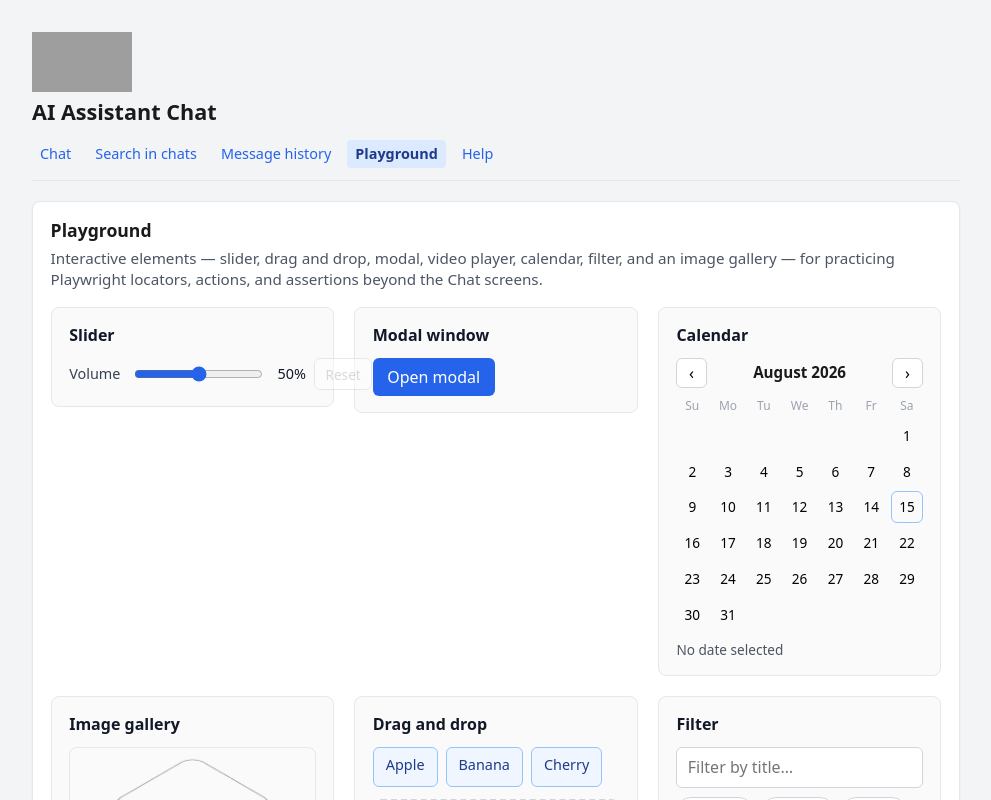
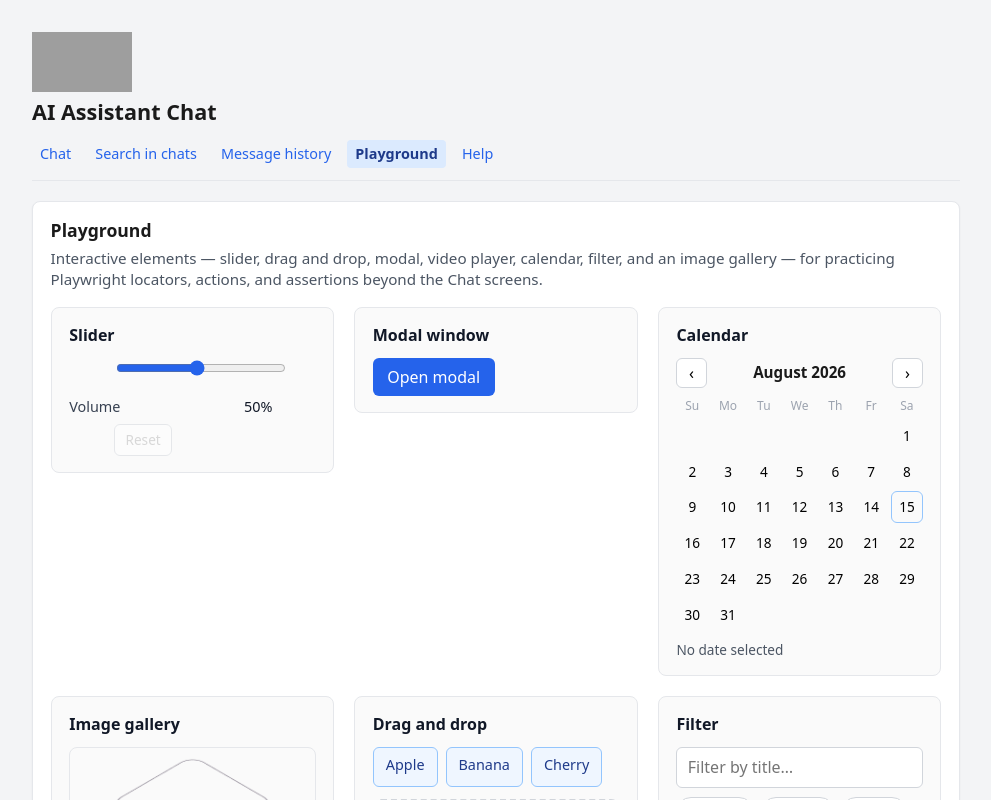
Before and after one commit to eilinwis/ai-assistant-chat, a React (Vite) app: page /playground in a window 1280 px wide. Shown: the top 800 px of the page, without its empty margins (144-1135 px from the left). Built offline with nearby package versions, Linux system fonts and the light colour scheme; grey boxes are pictures that could not be loaded.

Commit message:
volume slider style fixed

```diff
--- a/src/components/playground/VolumeSlider.tsx
+++ b/src/components/playground/VolumeSlider.tsx
@@ -1,15 +1,66 @@
-import { useState } from 'react'
+import { useState, type CSSProperties } from 'react'
 
 const DEFAULT_VOLUME = 50
 
+const containerStyle: CSSProperties = {
+  display: 'flex',
+  alignItems: 'center',
+  gap: '0.75rem',
+}
+
+const labelStyle: CSSProperties = {
+  fontSize: '0.9rem',
+  color: '#374151',
+  maxWidth: '4ch',
+  textAlign: 'left',
+}
+
+const valueStyle: CSSProperties = {
+  fontSize: '0.9rem',
+  fontVariantNumeric: 'tabular-nums',
+  color: '#111827',
+  paddingRight: '5.5rem',
+}
+
+const sliderContainerStyle: CSSProperties = {
+  display: 'flex',
+  flexDirection: 'column',
+  alignItems: 'flex-start',
+  gap: '0.5rem',
+  marginRight: '-3.5rem',
+}
+
+const inputStyle: CSSProperties = {
+  width: '170px',
+  accentColor: '#2563eb',
+  flex: 1,
+  paddingRight: '0.5rem',
+}
+
+const resetButtonStyle = (isHovered: boolean, disabled: boolean): CSSProperties => ({
+  font: 'inherit',
+  fontSize: '0.85rem',
+  marginTop: '2.35rem',
+  padding: '0.35rem 0.65rem',
+  border: '1px solid #d1d5db',
+  borderRadius: '6px',
+  background: isHovered && !disabled ? '#f9fafb' : '#fff',
+  cursor: disabled ? 'not-allowed' : 'pointer',
+  opacity: disabled ? 0.5 : 1,
+})
+
 export default function VolumeSlider() {
   const [volume, setVolume] = useState(DEFAULT_VOLUME)
+  const [isResetHovered, setIsResetHovered] = useState(false)
+  const isAtDefault = volume === DEFAULT_VOLUME
 
   return (
-    <div className="widget-slider">
-      <label className="widget-slider__label" htmlFor="volume-slider">
+    <div style={containerStyle}>
+      <label style={labelStyle} htmlFor="volume-slider">
         Volume
       </label>
+
+      <div style={sliderContainerStyle}>
         <input
           id="volume-slider"
           type="range"
@@ -17,21 +68,27 @@ export default function VolumeSlider() {
           max={100}
           step={1}
           value={volume}
+          style={inputStyle}
           data-testid="volume-slider"
           onChange={(e) => setVolume(Number(e.target.value))}
         />
-      <span className="widget-slider__value" data-testid="volume-value">
-        {volume}%
-      </span>
+
         <button
           type="button"
-        className="widget-slider__reset"
+          style={resetButtonStyle(isResetHovered, isAtDefault)}
           data-testid="volume-reset"
           onClick={() => setVolume(DEFAULT_VOLUME)}
-        disabled={volume === DEFAULT_VOLUME}
+          onMouseEnter={() => setIsResetHovered(true)}
+          onMouseLeave={() => setIsResetHovered(false)}
+          disabled={isAtDefault}
         >
           Reset
         </button>
       </div>
+
+      <span style={valueStyle} data-testid="volume-value">
+        {volume}%
+      </span>
+    </div>
   )
 }
--- a/src/styles.css
+++ b/src/styles.css
@@ -520,51 +520,6 @@ body {
   color: #111827;
 }
 
-/* Slider */
-
-.widget-slider {
-  display: flex;
-  align-items: center;
-  gap: 0.75rem;
-}
-
-.widget-slider__label {
-  font-size: 0.9rem;
-  color: #374151;
-}
-
-.widget-slider input[type='range'] {
-  flex: 1;
-  accent-color: #2563eb;
-}
-
-.widget-slider__value {
-  font-size: 0.9rem;
-  font-variant-numeric: tabular-nums;
-  color: #111827;
-  min-width: 3ch;
-  text-align: right;
-}
-
-.widget-slider__reset {
-  font: inherit;
-  font-size: 0.85rem;
-  padding: 0.35rem 0.65rem;
-  border: 1px solid #d1d5db;
-  border-radius: 6px;
-  background: #fff;
-  cursor: pointer;
-}
-
-.widget-slider__reset:hover:not(:disabled) {
-  background: #f9fafb;
-}
-
-.widget-slider__reset:disabled {
-  opacity: 0.5;
-  cursor: not-allowed;
-}
-
 /* Drag and drop */
 
 .widget-dnd {
```
Lines whose indentation alone changed are shown as unchanged.
